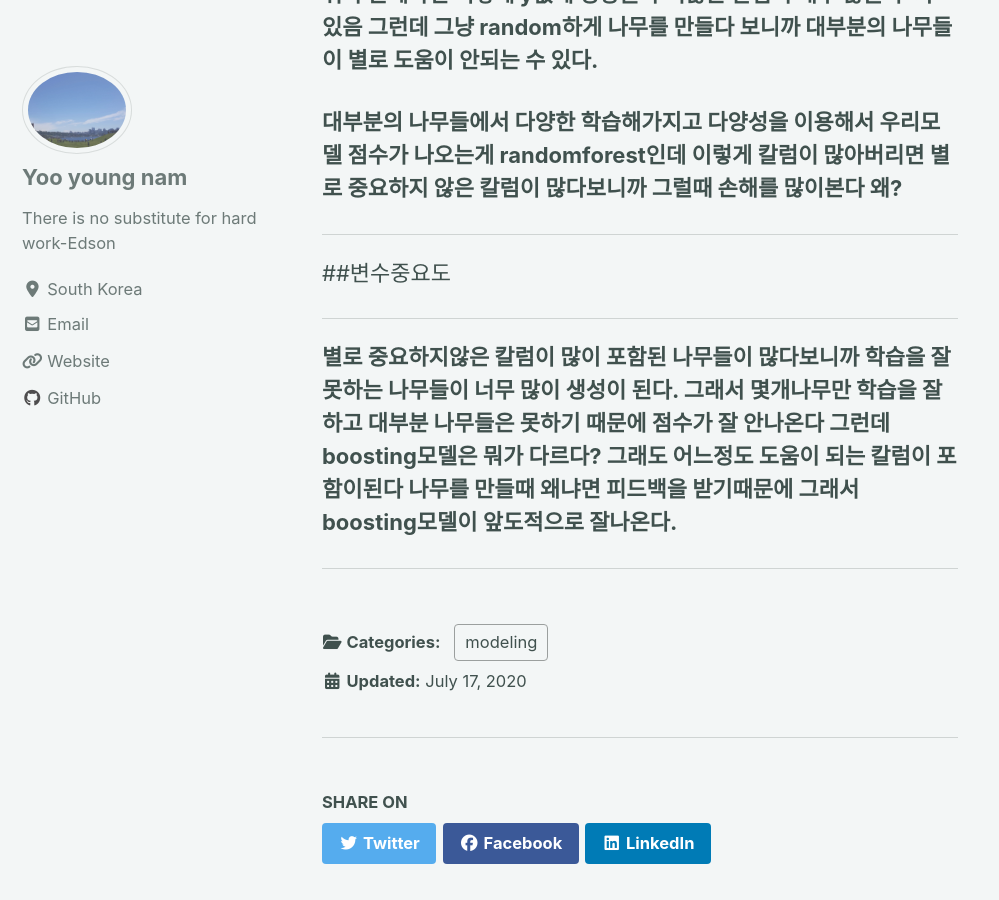
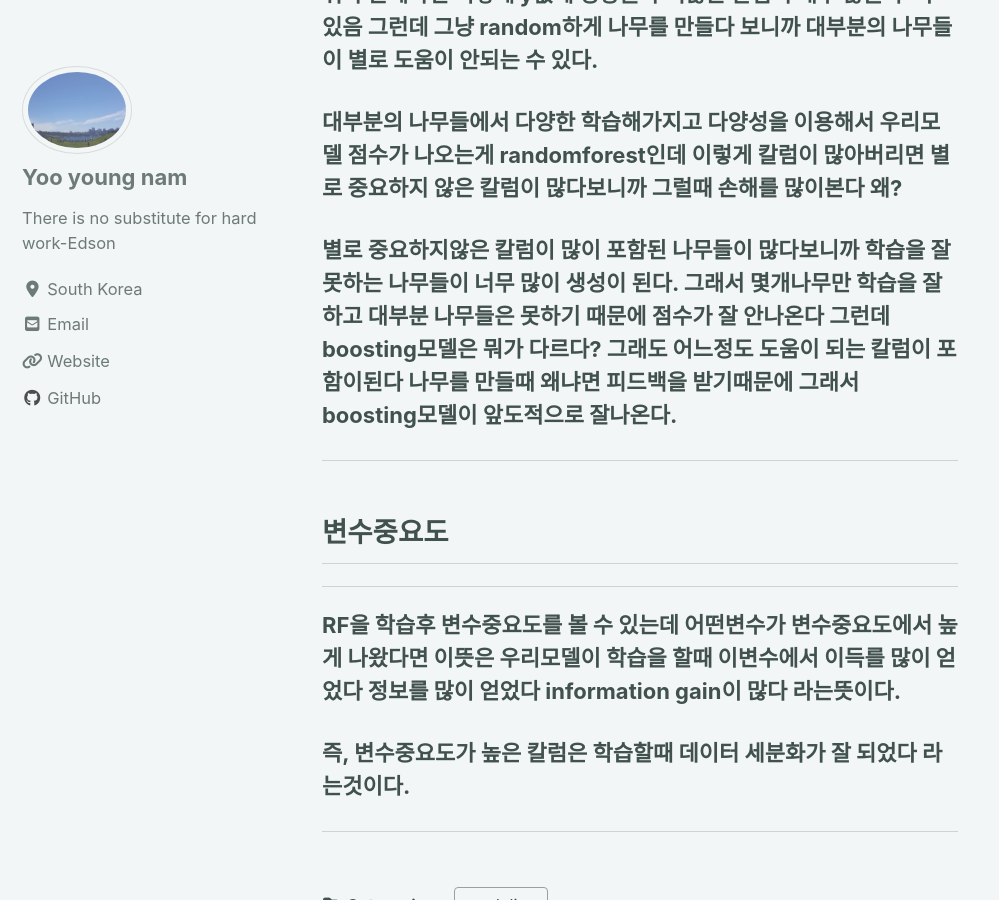
Before and after one commit to youyoungnam/youyoungnam.github.io, a Jekyll site: the page built from _posts/2020-07-17-randomforest.md, in a window 1280 px wide and 900 px high, scrolled down 1034 px. Shown: the whole window, without its empty margins (0-999 px from the left). Built offline with Jekyll 4.4.1, drawn with Linux system fonts in a browser that asks for light colours; cached includes are drawn as plain includes; nearby versions of some CDN libraries; formulas are drawn with MathJax 3; comment, search, counter and statistics services are not loaded.

Commit message:
update2l1

```diff
--- a/_posts/2020-07-17-randomforest.md
+++ b/_posts/2020-07-17-randomforest.md
@@ -17,6 +17,7 @@ author_profile: true
 
 ----
 
+
 **randomforest 사용 할때 칼럼이 너무 많기 때문에 하나의 나무에 들어가는 칼럼들중에서 별로 도움이 안되는 칼럼이 너무 많이 들어갈 수 가 있다
 다시말하면, boosting모델과 다른게 boosting모델 장점이 있다 우리 모델이 학습을 할때 알아서 피드백을 받으면서 어떤나무는 ~이렇게 학습했네?
 음 이런부분에서 학습을 못했으니 나는 이부분을 학습해야겠네 하면서 피드백을 받으면서 나무를 만든다 어느정도 나무의 성능이 보장이된다.**
@@ -27,13 +28,21 @@ author_profile: true
 
 **대부분의 나무들에서 다양한 학습해가지고 다양성을 이용해서 우리모델 점수가 나오는게 randomforest인데 이렇게 칼럼이 많아버리면 별로 중요하지 않은 칼럼이 많다보니까 그럴때 손해를 많이본다 왜?**
 
----
-##변수중요도
-
----
-
 **별로 중요하지않은 칼럼이 많이 포함된 나무들이 많다보니까 학습을 잘 못하는 나무들이 너무 많이 생성이 된다.
 그래서 몇개나무만 학습을 잘하고 대부분 나무들은 못하기 때문에 점수가 잘 안나온다 그런데 boosting모델은 뭐가 다르다?
 그래도 어느정도 도움이 되는 칼럼이 포함이된다 나무를 만들때 왜냐면 피드백을 받기때문에 그래서 boosting모델이 앞도적으로 잘나온다.**
 
 ---
+
+
+
+## 변수중요도
+
+---
+
+
+**RF을 학습후 변수중요도를 볼 수 있는데  어떤변수가 변수중요도에서 높게 나왔다면 이뜻은 우리모델이 학습을 할때 이변수에서 이득를 많이 얻었다 정보를 많이 얻었다 information gain이 많다 라는뜻이다.**
+
+**즉, 변수중요도가 높은 칼럼은 학습할때 데이터 세분화가 잘 되었다 라는것이다.**
+
+---
```
